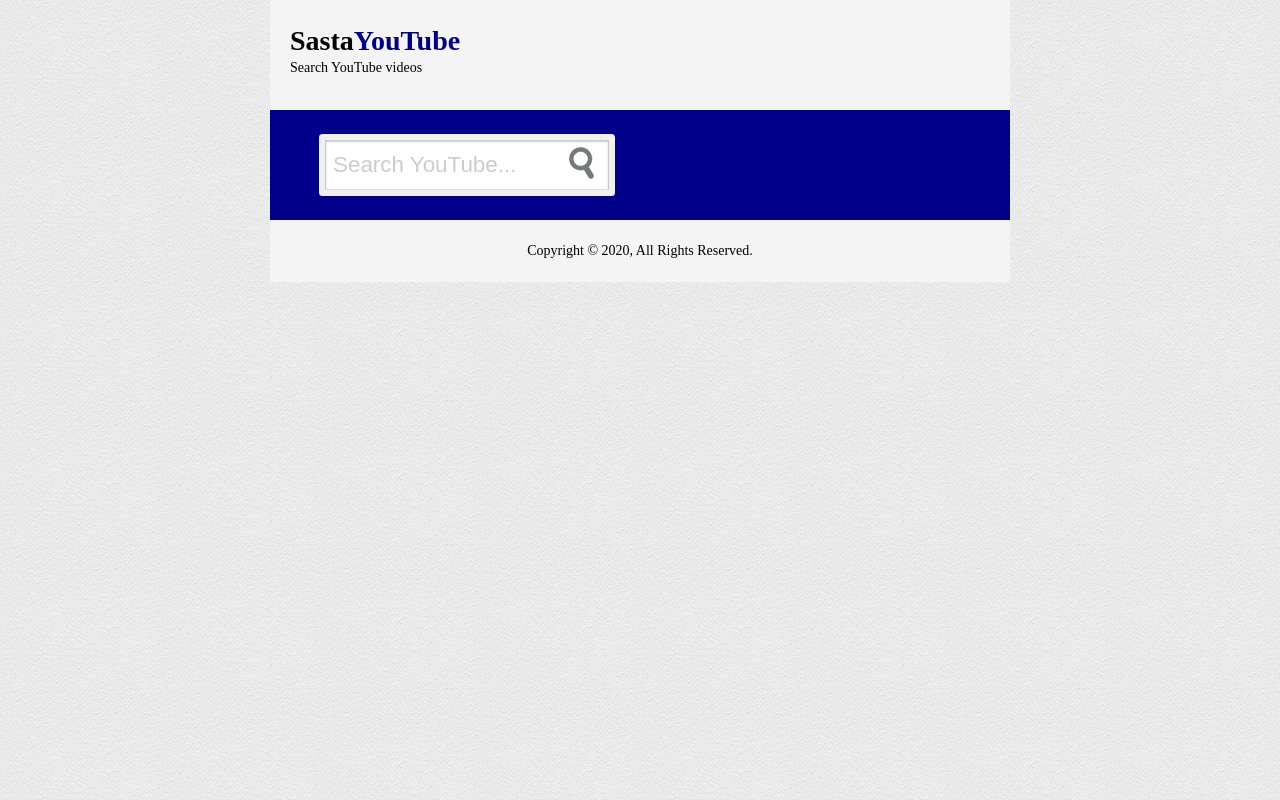
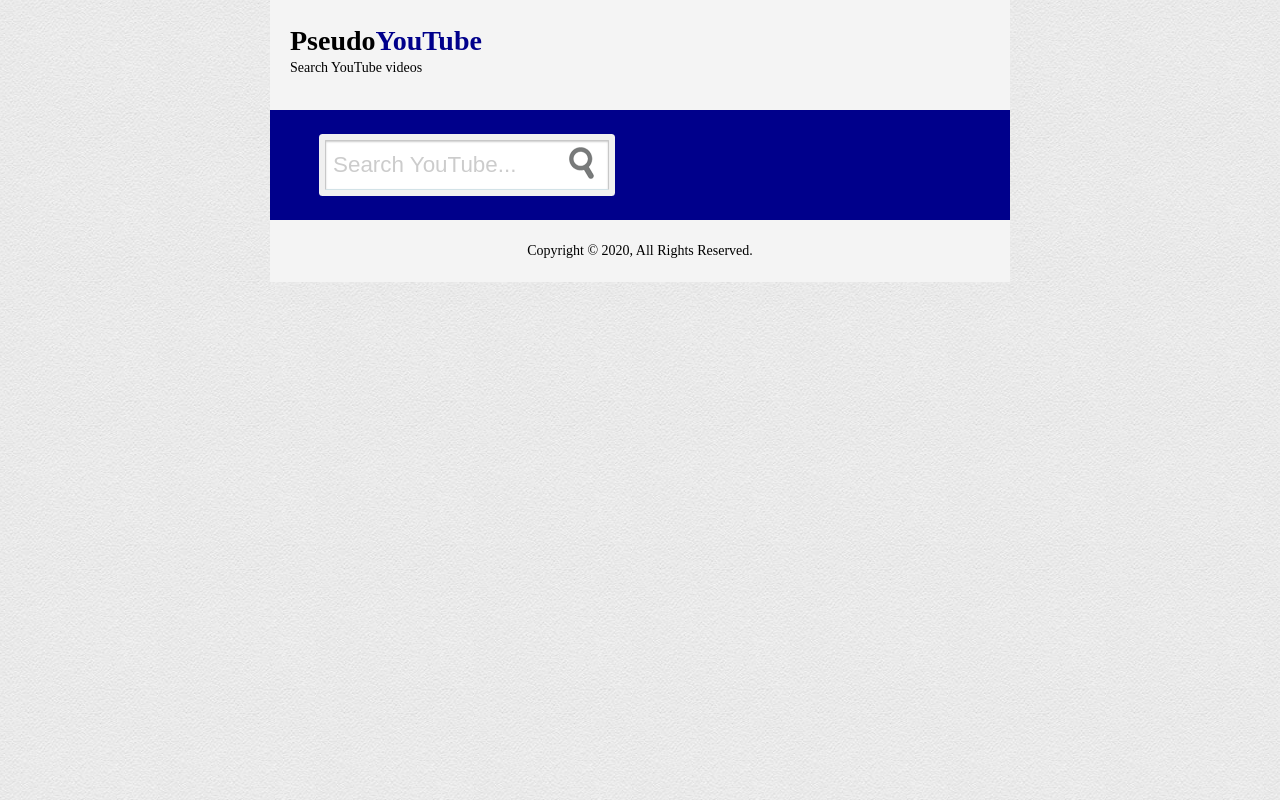
Before and after one commit to bi-yotch/YouTube-Search-Engine, a plain HTML site: page index.html in a window 1280 px wide. Drawn offline with nearby package versions, Linux system fonts and the light colour scheme.

Commit message:
Update index.html
Changed title.

```diff
--- a/index.html
+++ b/index.html
@@ -26,7 +26,7 @@
     <div id="formContainer">
 
       <header>
-        <h1>Sasta<span>YouTube</span></h1>
+        <h1>Pseudo<span>YouTube</span></h1>
         <p>Search YouTube videos</p>
       </header>
 
```
